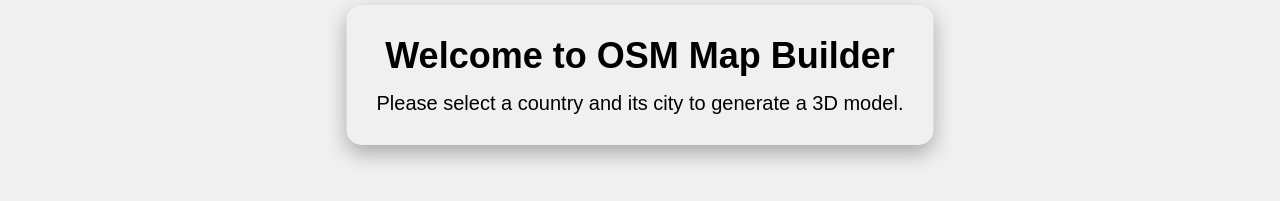
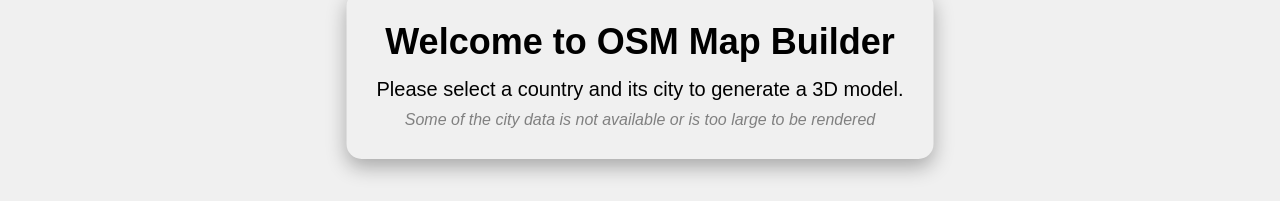
Before and after one commit to tuxa4life/OSM-City-Builder, a React (Create React App) app: page / in a window 1280 px wide. Shown: the part 325-526 px from the top of the page. Built offline with nearby package versions, Linux system fonts and the light colour scheme; no server answers.

Commit message:
Update: little notice

```diff
--- a/src/App.jsx
+++ b/src/App.jsx
@@ -13,7 +13,8 @@
         {
             !mesh && <div style={{ position: 'absolute', top: '50%', left: '50%', transform: 'translate(-50%, -50%)', textAlign: 'center', padding: '30px', borderRadius: '15px', boxShadow: '0 8px 20px rgba(0,0,0,0.3)', fontFamily: 'Arial, sans-serif' }}>
                 <h2 style={{ fontSize: '36px', margin: '0 0 15px 0', fontWeight: 'bold' }}>Welcome to OSM Map Builder</h2>
-                <p style={{ fontSize: '20px', margin: '0' }}>Please select a country and its city to generate a 3D model.</p>
+                <p style={{ fontSize: '20px', margin: '0 0 10px 0' }}>Please select a country and its city to generate a 3D model.</p>
+                <i style={{color: 'gray'}}>Some of the city data is not available or is too large to be rendered</i>
             </div>
 
         }
```
